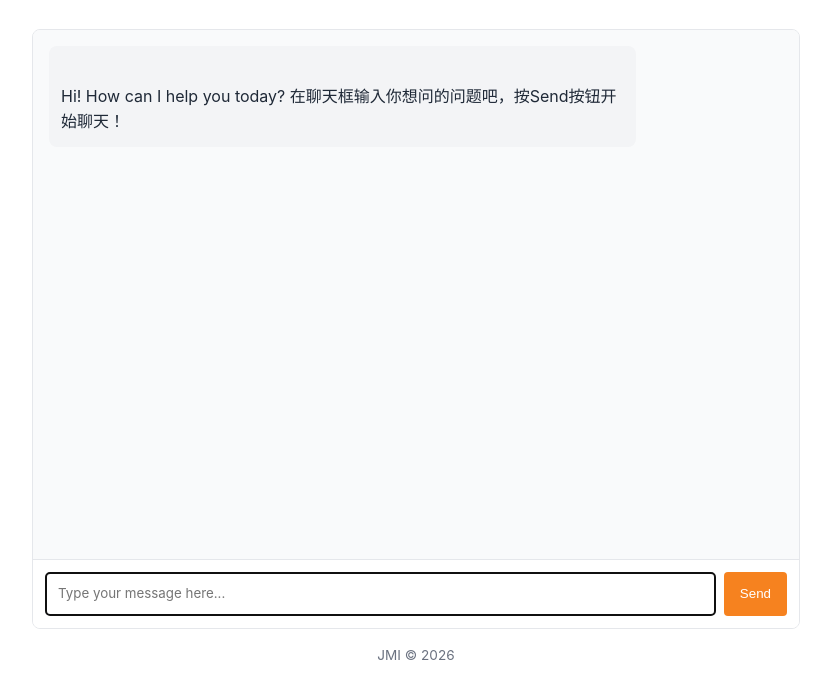
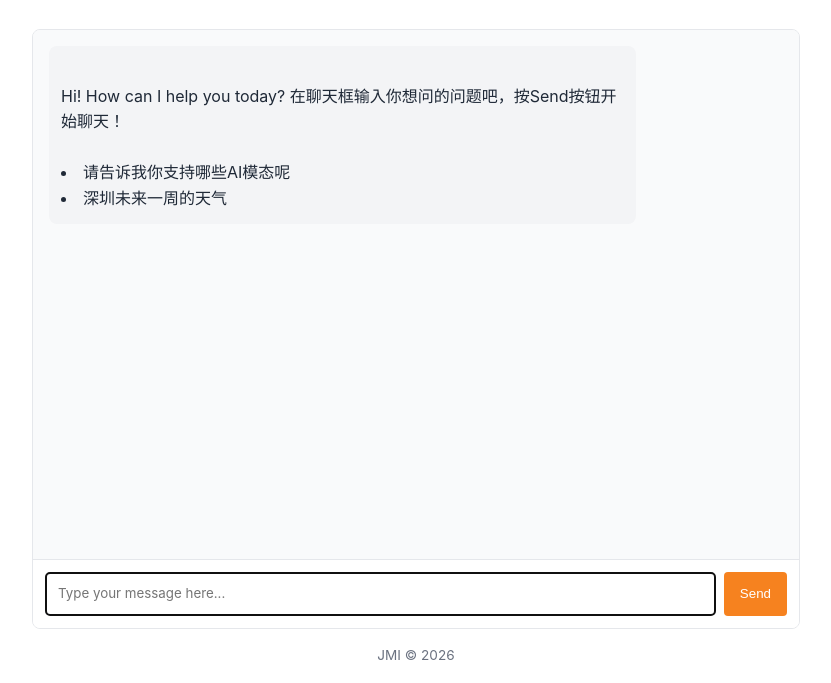
Before and after one commit to uumeigr/jmai, a website: page public/index.html in a window 1280 px wide. Shown: the part 158-841 px from the top of the page, without its empty margins (224-1055 px from the left). Drawn offline with Linux system fonts and the light colour scheme.

Commit message:
Update index.html

```diff
--- a/public/index.html
+++ b/public/index.html
@@ -155,7 +155,11 @@
 			<div id="chat-messages" class="chat-messages">
 				<div class="message assistant-message">
 					<p>
-						Hi! How can I help you today? 在聊天框输入你想问的问题吧，按Send按钮开始聊天！
+						Hi! How can I help you today? 在聊天框输入你想问的问题吧，按Send按钮开始聊天！ <br>
+						<li>请告诉我你支持哪些AI模态呢</li>
+						<li>深圳未来一周的天气</li>
+
+
 					</p>
 				</div>
 			</div>
```
